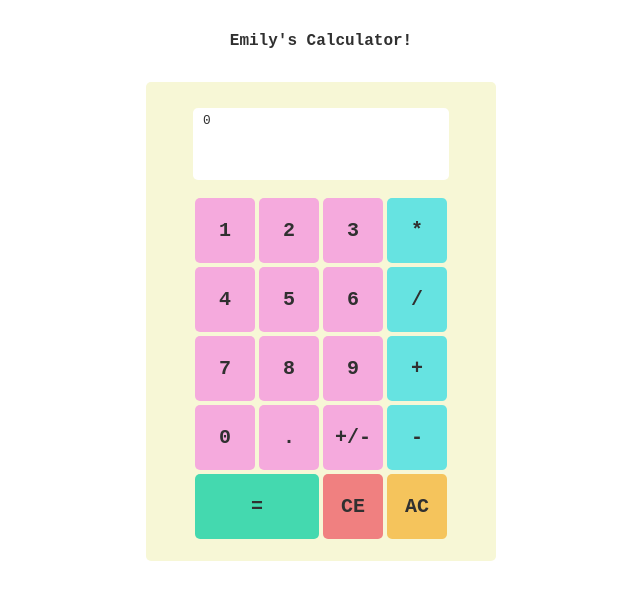
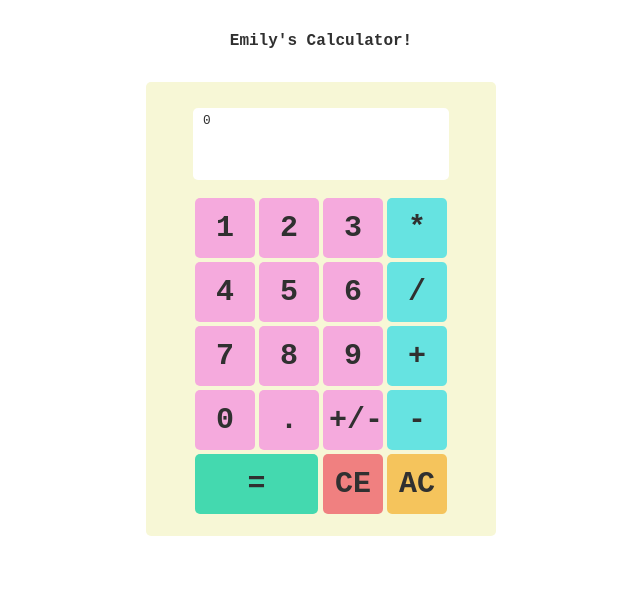
Before and after one commit to emlips/react-calculator, a React (Vite) app: page / in a window 1280 px wide. Shown: the top 600 px of the page, without its empty margins (319-959 px from the left). Built offline with nearby package versions, Linux system fonts and the light colour scheme.

Commit message:
button font size increase

```diff
--- a/src/App.css
+++ b/src/App.css
@@ -30,10 +30,10 @@ body {
 button {
   color: #303030;
   font-family: "Courier New", Courier, monospace;
-  font-size: 20px;
+  font-size: 30px;
   font-weight: 600;
-  height: 3.25em;
-  width: 3em;
+  height: 2em;
+  width: 2em;
   margin: 2px;
   border: none;
   border-radius: 5px;
@@ -82,7 +82,7 @@ button {
 .equals {
   grid-area: equals;
   button {
-    width: 6.2em;
+    width: 4.1em;
     background-color: #44d9af;
   }
   button:active {
```
